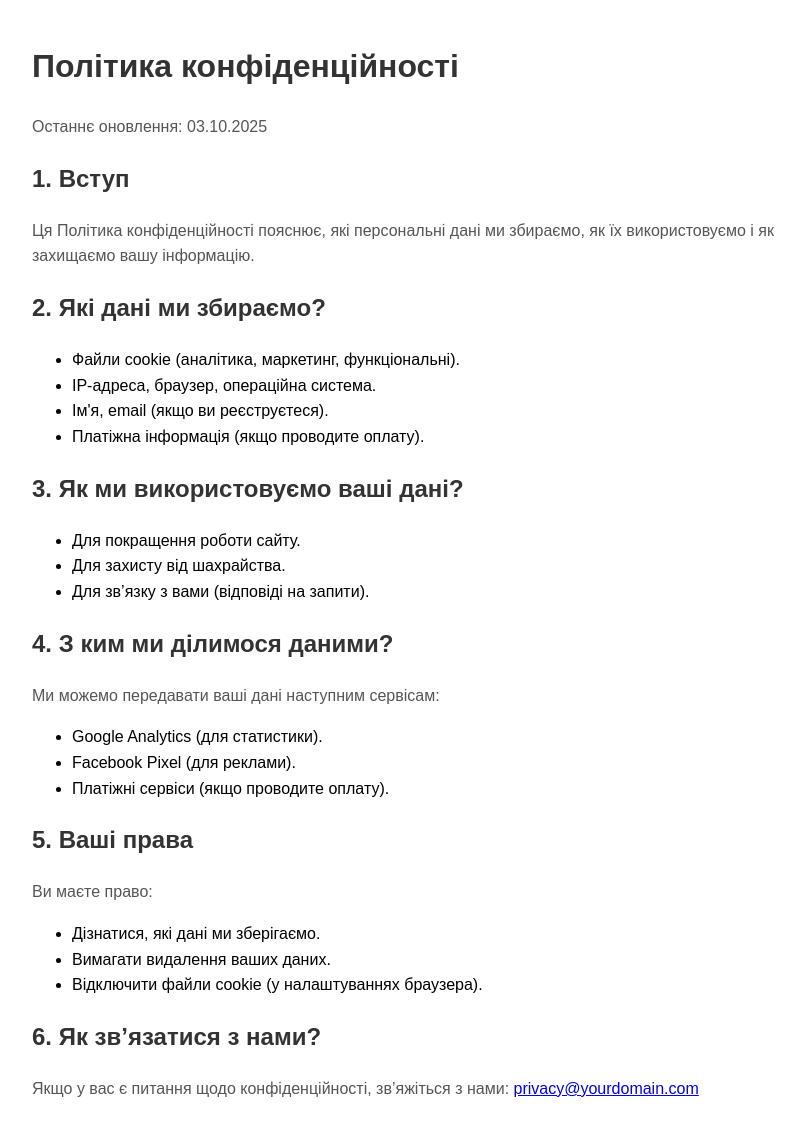
After one commit to Dmytriy-OL/EventHubBackEndV1, a Django app: page /privacy-policy/ in a window 1280 px wide. The commit adds this page. Shown: the whole page, without its empty margins (208-1013 px from the left). Run offline with Django 5.2, Linux system fonts and the light colour scheme.

```diff
--- /dev/null
+++ b/eventhub/event/templates/event/privacy-policy.html
@@ -0,0 +1,67 @@
+<!DOCTYPE html>
+<html lang="uk">
+<head>
+    <meta charset="UTF-8">
+    <meta name="viewport" content="width=device-width, initial-scale=1.0">
+    <title>Політика конфіденційності</title>
+    <style>
+        body {
+            font-family: Arial, sans-serif;
+            line-height: 1.6;
+            margin: 20px;
+            padding: 20px;
+            max-width: 800px;
+            margin: auto;
+        }
+        h1, h2 {
+            color: #333;
+        }
+        p {
+            color: #555;
+        }
+    </style>
+</head>
+<body>
+
+    <h1>Політика конфіденційності</h1>
+    <p>Останнє оновлення: 03.10.2025</p>
+
+    <h2>1. Вступ</h2>
+    <p>Ця Політика конфіденційності пояснює, які персональні дані ми збираємо, як їх використовуємо і як захищаємо вашу інформацію.</p>
+
+    <h2>2. Які дані ми збираємо?</h2>
+    <ul>
+        <li>Файли cookie (аналітика, маркетинг, функціональні).</li>
+        <li>IP-адреса, браузер, операційна система.</li>
+        <li>Ім'я, email (якщо ви реєструєтеся).</li>
+        <li>Платіжна інформація (якщо проводите оплату).</li>
+    </ul>
+
+    <h2>3. Як ми використовуємо ваші дані?</h2>
+    <ul>
+        <li>Для покращення роботи сайту.</li>
+        <li>Для захисту від шахрайства.</li>
+        <li>Для зв’язку з вами (відповіді на запити).</li>
+    </ul>
+
+    <h2>4. З ким ми ділимося даними?</h2>
+    <p>Ми можемо передавати ваші дані наступним сервісам:</p>
+    <ul>
+        <li>Google Analytics (для статистики).</li>
+        <li>Facebook Pixel (для реклами).</li>
+        <li>Платіжні сервіси (якщо проводите оплату).</li>
+    </ul>
+
+    <h2>5. Ваші права</h2>
+    <p>Ви маєте право:</p>
+    <ul>
+        <li>Дізнатися, які дані ми зберігаємо.</li>
+        <li>Вимагати видалення ваших даних.</li>
+        <li>Відключити файли cookie (у налаштуваннях браузера).</li>
+    </ul>
+
+    <h2>6. Як зв’язатися з нами?</h2>
+    <p>Якщо у вас є питання щодо конфіденційності, зв’яжіться з нами: <a href="mailto:privacy@yourdomain.com">privacy@yourdomain.com</a></p>
+
+</body>
+</html>
--- a/eventhub/event/urls.py
+++ b/eventhub/event/urls.py
@@ -11,4 +11,5 @@ urlpatterns = [
     path('event/<slug:event_slug>/', ShowEventView.as_view(), name='show_event'),
     path('delete/<slug:event_slug>/', delete_event, name='delete_event'),
     path('category/<slug:category_slug>/', EventHomeCategoryView.as_view(), name='show_category'),
+    path('privacy-policy/', privacy_policy , name='privacy_policy'),
 ]
--- a/eventhub/event/views.py
+++ b/eventhub/event/views.py
@@ -80,3 +80,6 @@ def delete_event(request, event_slug):
 
 def pageNotFound(request, exception):
     return HttpResponseNotFound("<h1>Page Not Found</h1><h2>Please try again</h2>")
+
+def privacy_policy(request):
+    return render(request, "event/privacy-policy.html")
```
Also changed, not shown: eventhub/event/templates/event/base.html (+27 -7 lines), eventhub/eventhub/utils.py (+13 -6 lines).
